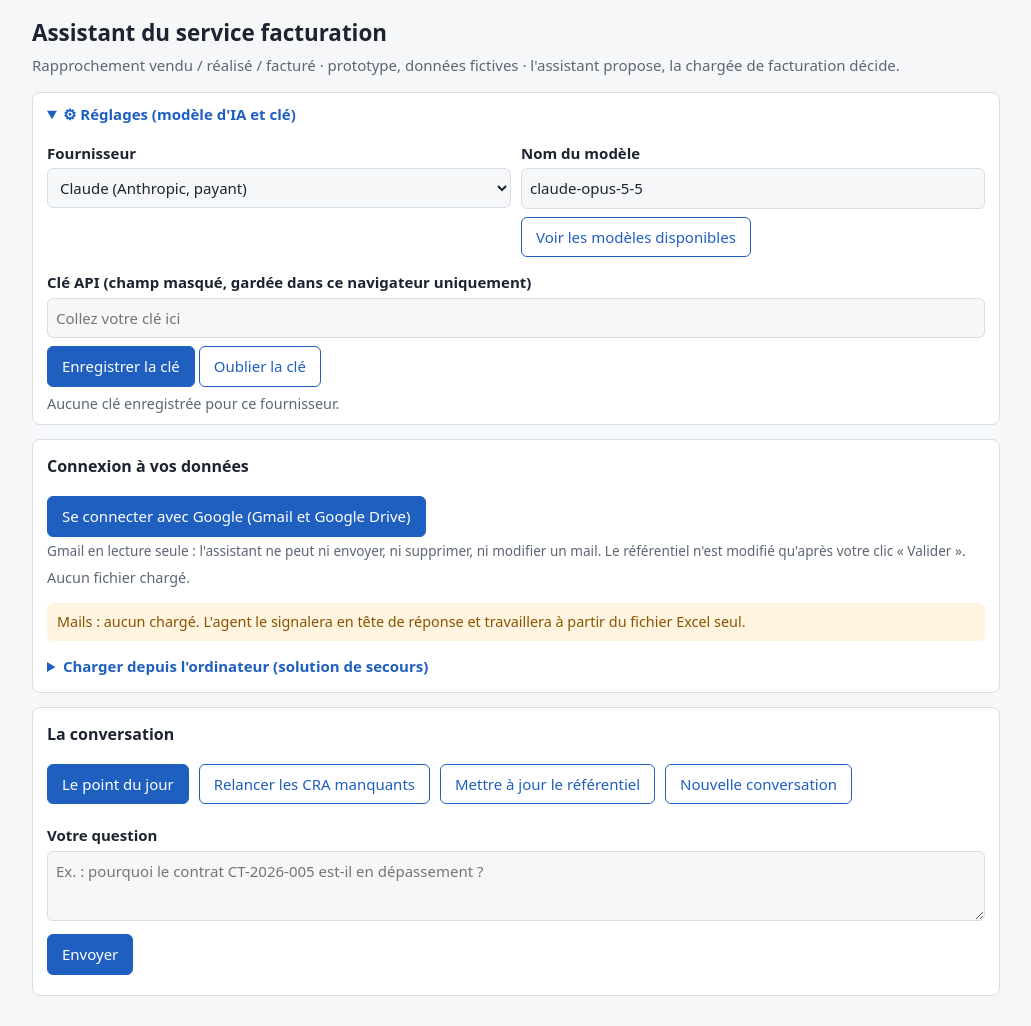
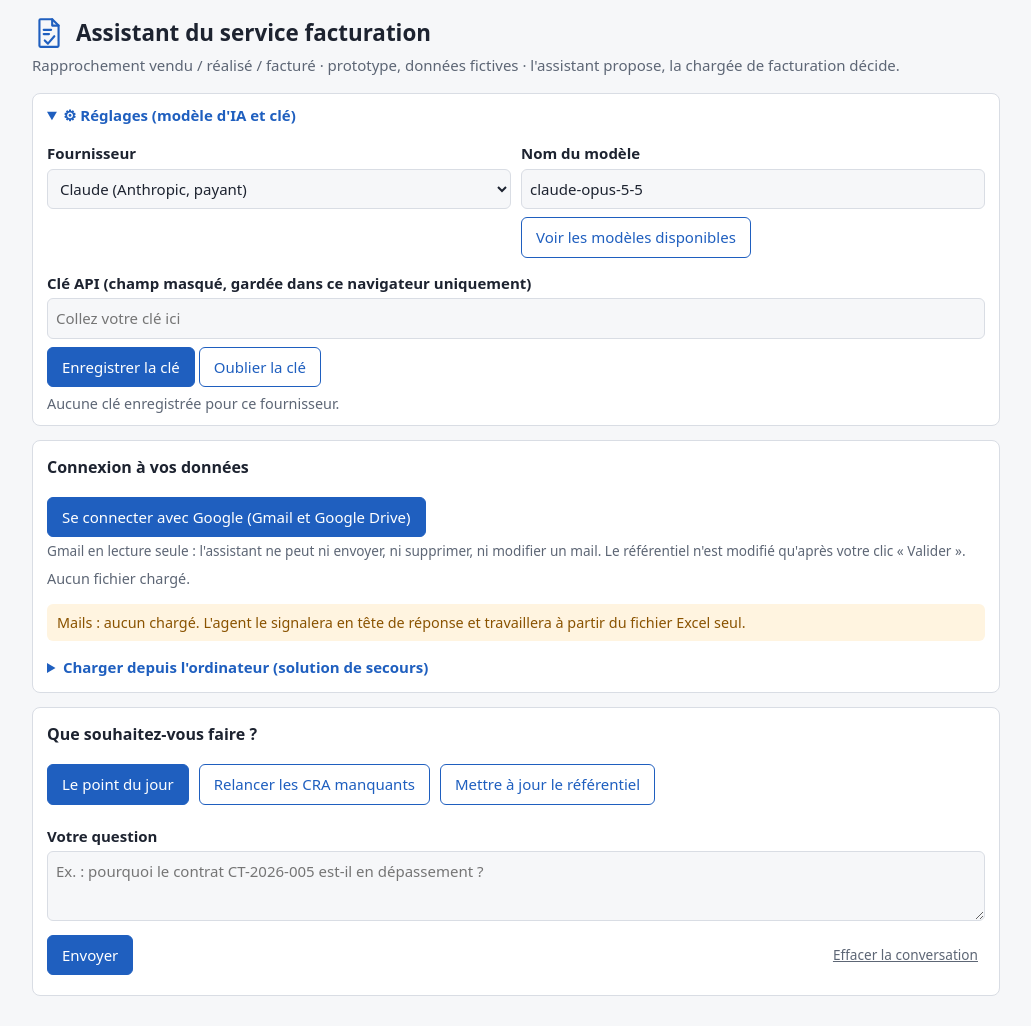
Before and after one commit to nicolasbesnardnb-dev/agent-facturation, a plain HTML site: page index.html in a window 1280 px wide. Shown: the whole page, without its empty margins (124-1155 px from the left). Drawn offline with nearby package versions, Linux system fonts and the light colour scheme.

Commit message:
Add files via upload

```diff
--- a/app.js
+++ b/app.js
@@ -74,7 +74,8 @@ const CONTEXTE_APPLICATION = `Contexte de cette application (version 1)
 - Ces faits reflètent le référentiel seul, avant lecture des mails. Quand les mails changent la situation (montant débloqué, réponse reçue, absence), garde le chiffre du référentiel et ajoute à part ce que les mails changent, avec leur source. Exemple de forme : « N € non facturés selon le référentiel, dont X € débloqués d'après le mail de [expéditeur] du [date] ». Additionne seulement des montants qui figurent dans les faits calculés.
 
 Forme de chaque réponse (elle est lue à l'écran pendant une démonstration)
-- Commence TOUJOURS par une section « En bref » : 3 lignes au maximum, les faits les plus importants et l'action prioritaire. Ensuite seulement, le détail (tableaux, explications, brouillons).
+- Commence par une section « En bref » : 3 lignes au maximum, les faits les plus importants et l'action prioritaire. Ensuite seulement, le détail (tableaux, explications, brouillons).
+- Exception : pour une question courte sans rapport avec la facturation (salutation, « ça va ? »…), pas de « En bref » ni de tableau. Réponds en une ou deux phrases et rappelle ce que tu peux faire (point du jour, CRA manquants, mise à jour du référentiel).
 - La précision sur la copie exportée des mails va en dernière ligne de la réponse, en italique, et pas en tête.
 
 Quand on te demande « les CRA manquants »
@@ -123,7 +124,7 @@ Règles :
 - Si on te demande d'aller au-delà du rapprochement, réponds que ce n'est pas dans ton périmètre.
 Point du jour : commence par un tableau Contrat | Type d'anomalie | Montant (€ HT) | Action proposée | Destinataire, regroupé par contrat et trié par montant décroissant ; puis 1 à 2 lignes par contrat (cause, action) ; puis la synthèse (totaux des faits calculés, nombre d'anomalies par type, 3 actions prioritaires) ; puis « Irritants récurrents » en 3 points maximum.
 CRA manquants : tableau Consultant | Contrat | Manager | Montant ESTIMÉ | Relances au journal | Action ; si les relances au consultant sont restées sans effet et que le manager a été alerté, propose une action auprès du manager.
-Commence toujours par « En bref » en 3 lignes au maximum.
+Commence par « En bref » en 3 lignes au maximum, sauf pour une question sans rapport avec la facturation : réponds alors en une ou deux phrases.
 Réponds en français, en Markdown, de façon factuelle et concise : 500 mots au maximum.`;
 
 // ---------- 2. Réglages par défaut des fournisseurs ----------
@@ -986,4 +987,8 @@ $("btnReset").addEventListener("click", () => { etat.historique = []; $("chat").
 chargerReglages();
 
 // Ouverte depuis l'ordinateur (file://), la page ne peut pas se connecter à Google : on montre le chargement local.
-if (location.protocol === "file:") $("local").open = true;
+if (location.protocol === "file:") {
+  $("local").open = true;
+  $("btnGoogle").disabled = true;
+  $("googleStatus").textContent = "Page ouverte depuis l'ordinateur : la connexion Google ne fonctionne que sur la page en ligne. Chargez les fichiers ci-dessous.";
+}
--- a/index.html
+++ b/index.html
@@ -21,7 +21,10 @@
     body { margin: 0; background: var(--bg); color: var(--text);
       font: 15px/1.5 system-ui, -apple-system, "Segoe UI", Roboto, sans-serif; }
     main { max-width: 1000px; margin: 0 auto; padding: 16px; }
-    h1 { font-size: 1.4rem; margin: 0 0 4px; }
+    h1 { font-size: 1.4rem; margin: 0 0 4px; display: flex; align-items: center; gap: 10px; }
+    h1 svg { flex: none; color: var(--accent); }
+    .envoi { display: flex; justify-content: space-between; align-items: center; gap: 10px; flex-wrap: wrap; }
+    button.discret { background: transparent; border-color: transparent; color: var(--muted); font-size: .85rem; text-decoration: underline; padding: 4px 6px; }
     .sub { color: var(--muted); margin: 0 0 16px; }
     section { background: var(--panel); border: 1px solid var(--border); border-radius: 8px;
       padding: 14px; margin-bottom: 14px; }
@@ -67,7 +70,16 @@
 </head>
 <body>
 <main>
-  <h1>Assistant du service facturation</h1>
+  <h1>
+    <!-- Pictogramme original : une facture avec une coche -->
+    <svg width="34" height="34" viewBox="0 0 32 32" aria-hidden="true" fill="none" stroke="currentColor" stroke-width="2" stroke-linecap="round" stroke-linejoin="round">
+      <path d="M8 3h11l6 6v19a1 1 0 0 1-1 1H8a1 1 0 0 1-1-1V4a1 1 0 0 1 1-1z"/>
+      <path d="M19 3v6h6"/>
+      <path d="M11 13h7M11 17h5"/>
+      <path d="M12 23l3 3 6-7"/>
+    </svg>
+    Assistant du service facturation
+  </h1>
   <p class="sub">Rapprochement vendu / réalisé / facturé · prototype, données fictives · l'assistant propose, la chargée de facturation décide.</p>
 
   <!-- Réglages : fournisseur d'IA, modèle, clé (jamais écrite dans un fichier). Repliés quand une clé est enregistrée. -->
@@ -116,17 +128,19 @@
 
   <!-- La conversation -->
   <section>
-    <h2>La conversation</h2>
+    <h2>Que souhaitez-vous faire ?</h2>
     <div class="quick">
       <button id="btnPoint">Le point du jour</button>
       <button id="btnCRA" class="secondary">Relancer les CRA manquants</button>
       <button id="btnRegles" class="secondary">Mettre à jour le référentiel</button>
-      <button id="btnReset" class="secondary">Nouvelle conversation</button>
     </div>
     <div id="chat" style="margin-top:12px"></div>
     <label for="question">Votre question</label>
     <textarea id="question" placeholder="Ex. : pourquoi le contrat CT-2026-005 est-il en dépassement ?"></textarea>
-    <button id="send">Envoyer</button>
+    <div class="envoi">
+      <button id="send">Envoyer</button>
+      <button id="btnReset" class="discret" title="Efface les échanges ; les données chargées restent">Effacer la conversation</button>
+    </div>
     <div class="status" id="sendStatus"></div>
   </section>
 
```
